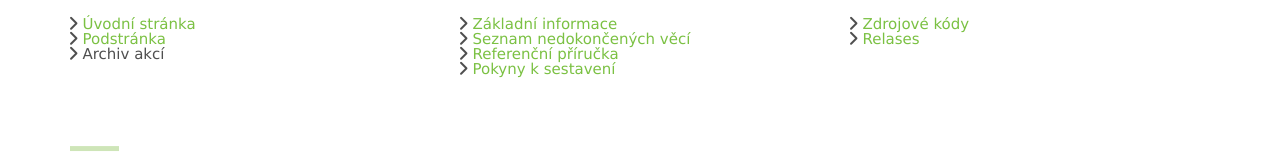
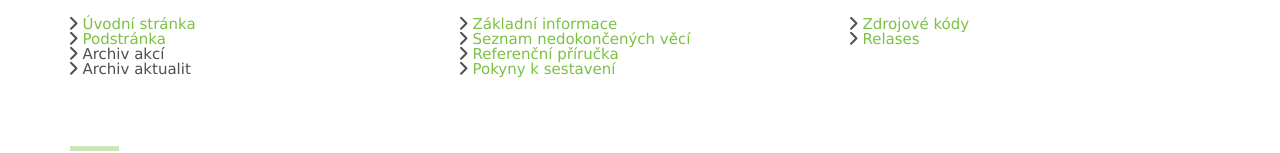
Before and after one commit to f000/mzp-cz-redesign, a website: page index.html in a window 1280 px wide. Shown: the part 351-504 px from the top of the page. Drawn offline with Linux system fonts and the light colour scheme.

Commit message:
Fix docs

```diff
--- a/index.html
+++ b/index.html
@@ -63,6 +63,7 @@
             <li><a href="http://f000.github.io/mzp-cz-redesign/dist/index.html">Úvodní stránka</a></li>
             <li><a href="http://f000.github.io/mzp-cz-redesign/dist/subpage.html">Podstránka</a></li>
             <li>Archiv akcí</li>
+            <li>Archiv aktualit</li>
           </ul>
         </div>
         <div class="col-md-4">
```
Also changed, not shown: README.md.
